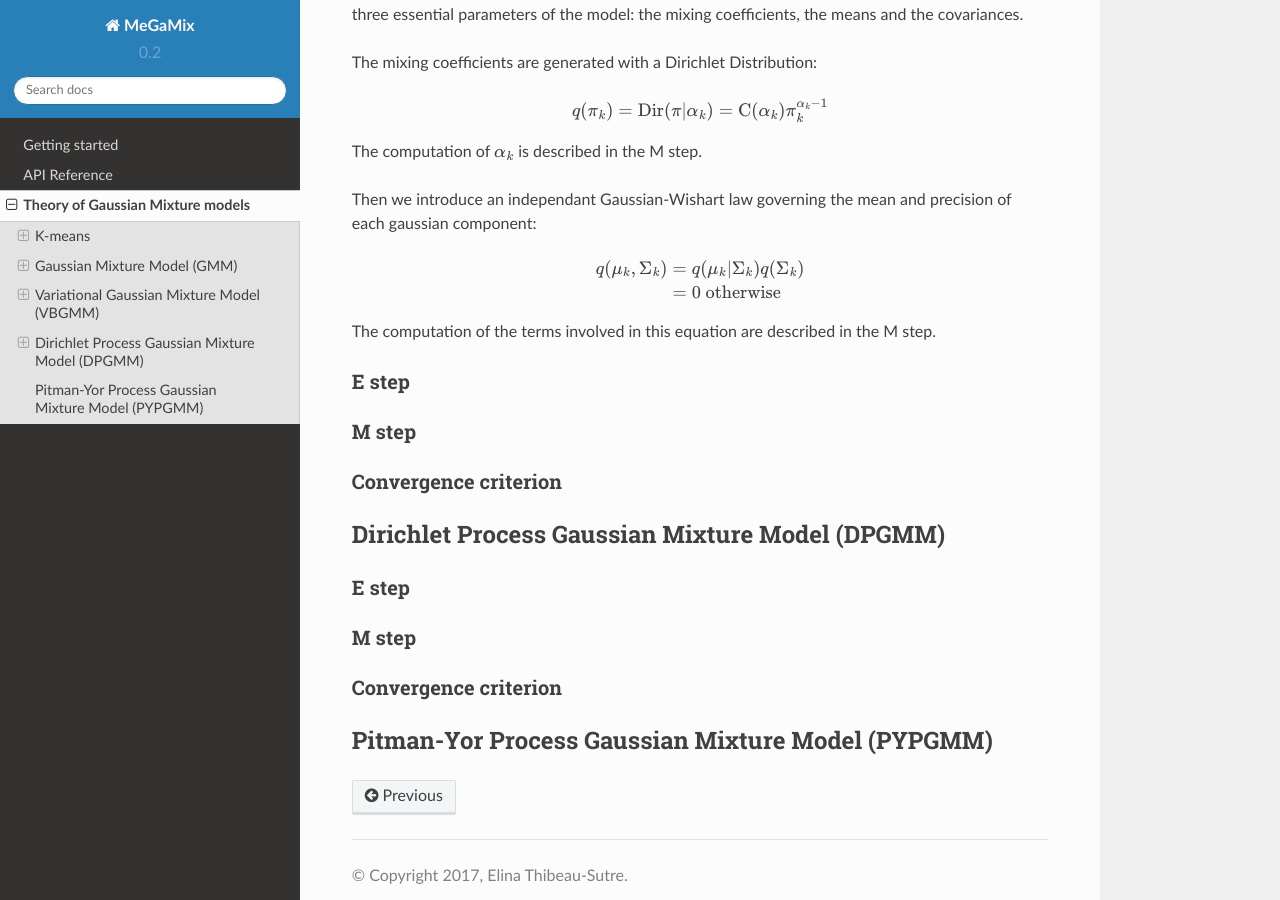
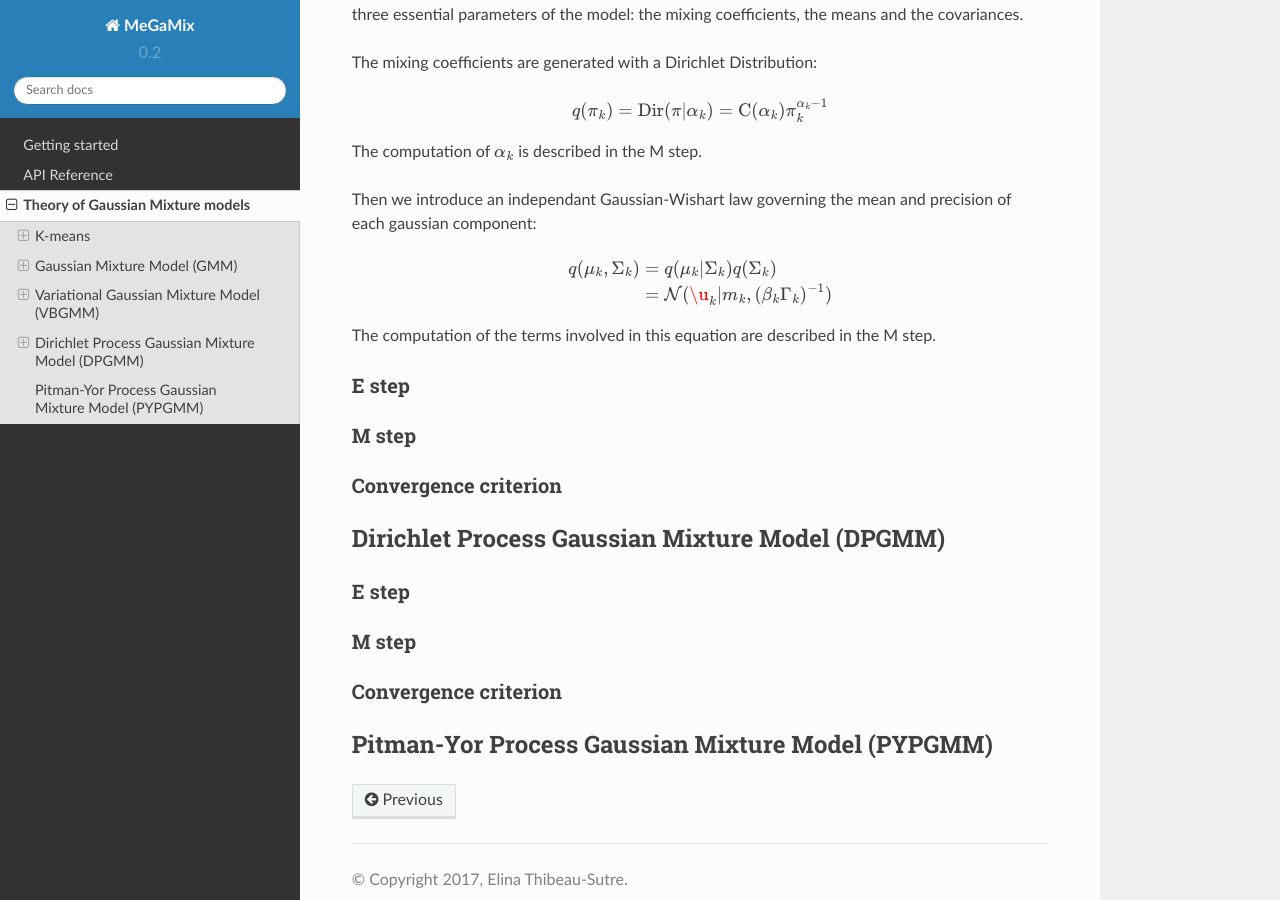
Before and after one commit to 14thibea/megamix, a Sphinx documentation site: the page built from doc/technical_doc.rst, in a window 1280 px wide and 900 px high, scrolled down 3095 px. Built offline with Sphinx 7.4.7 and the Read the Docs theme 2.0.0, drawn with Linux system fonts in a browser that asks for light colours; formulas are drawn with MathJax 3.

Commit message:
another try

```diff
--- a/doc/technical_doc.rst
+++ b/doc/technical_doc.rst
@@ -161,7 +161,7 @@ Then we introduce an independant Gaussian-Wishart law governing the mean and pre
 
     \begin{split}
     q(\mu_k,\Sigma_k) & = q(\mu_k|\Sigma_k)q(\Sigma_k) \\
-    & = 0 \text{ otherwise}
+    & = \mathcal{N}(\u_k|m_k,(\beta_k\Gamma_k)^{-1})
     \end{split}
 
 The computation of the terms involved in this equation are described in the M step.
```
